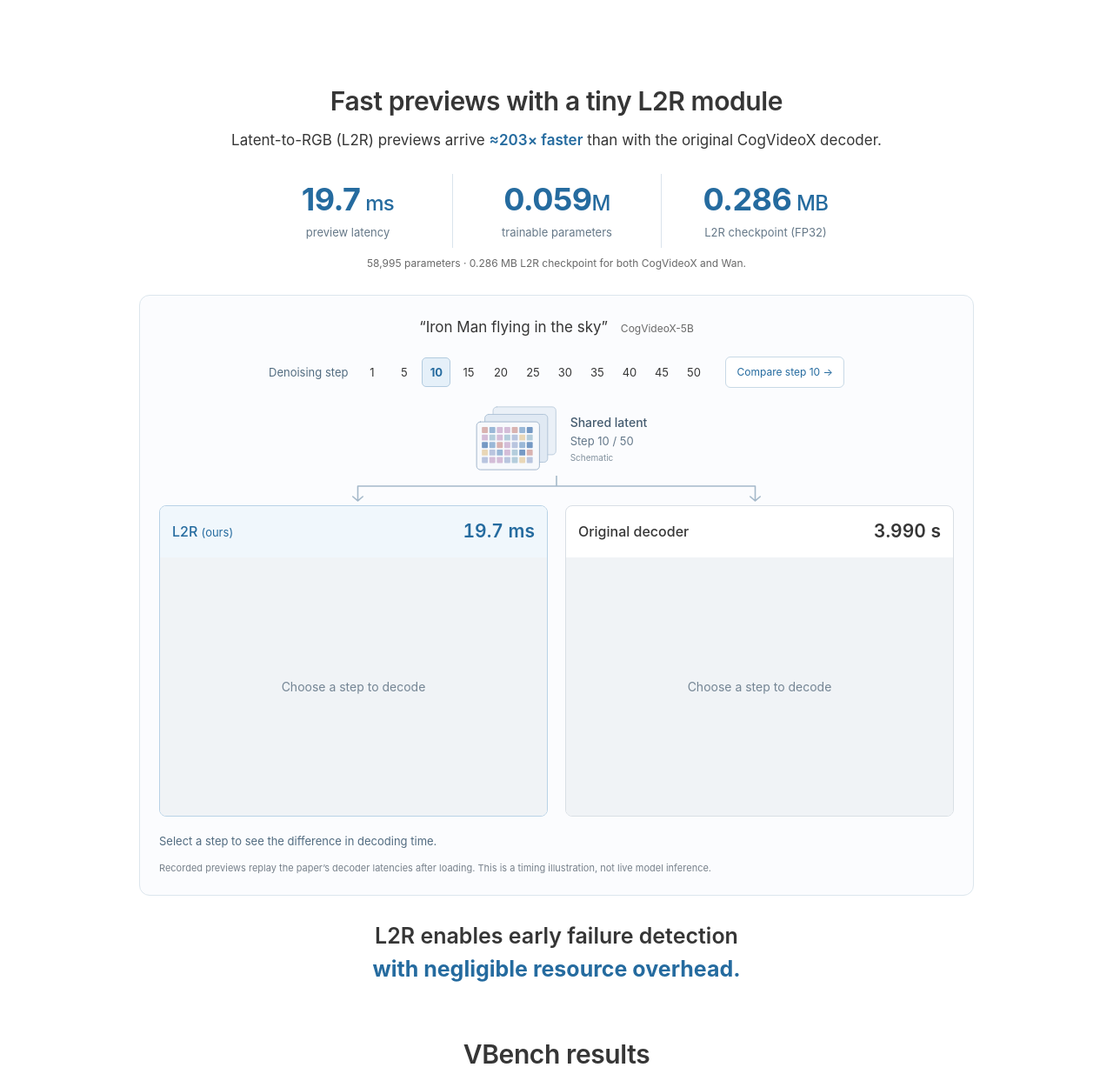
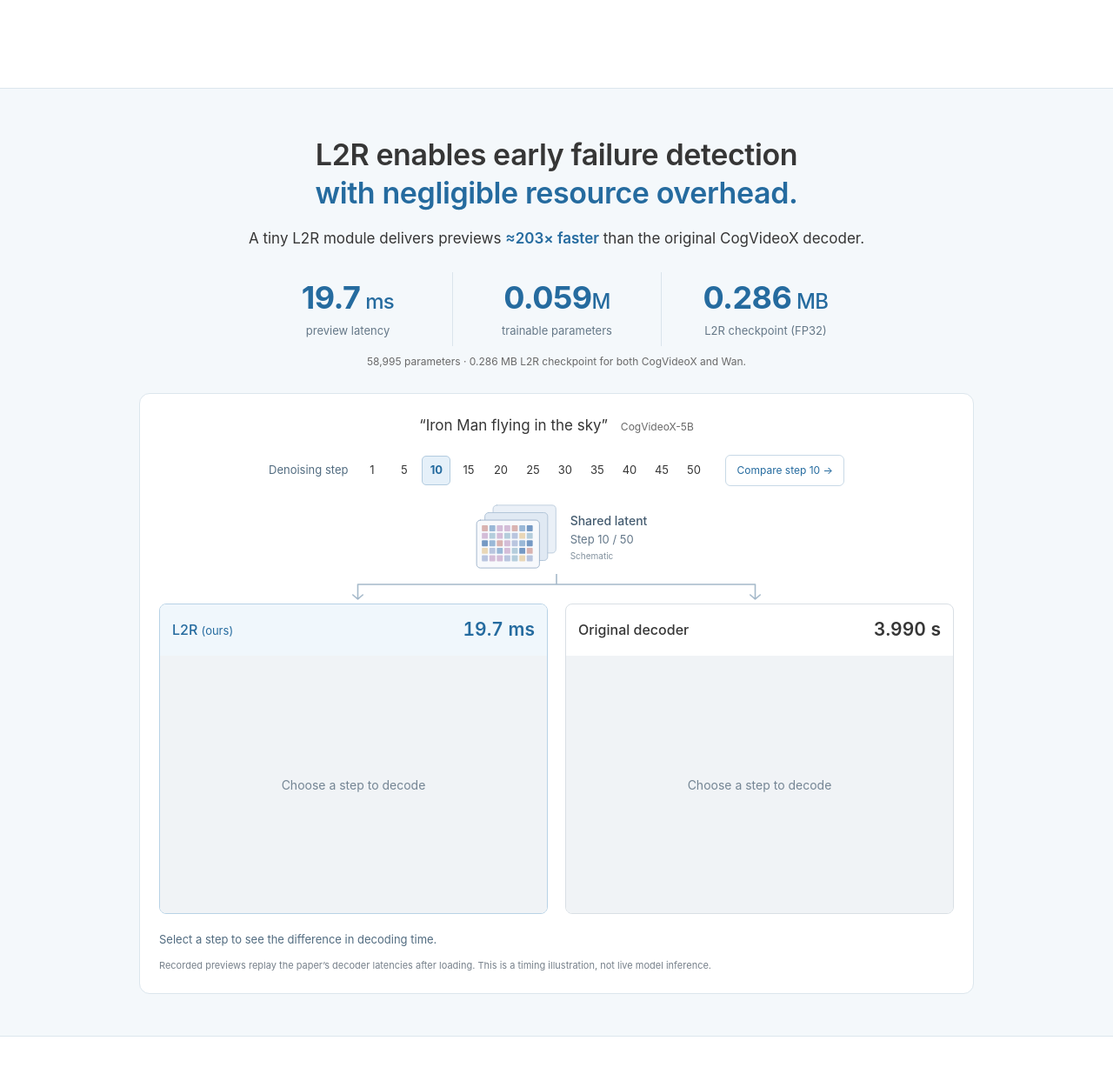
Before and after one commit to ByungKi-K/EarlyFailure, a plain HTML site: page source/index.html in a window 1280 px wide. Shown: the part 1638-2873 px from the top of the page at 87% size. Drawn offline with Linux system fonts and the light colour scheme.

Commit message:
Group the L2R demo under its main takeaway

```diff
--- a/source/index.html
+++ b/source/index.html
@@ -10,7 +10,7 @@
   <meta property="og:type" content="website">
   <title>Early Failure Detection and Intervention in Video Diffusion Models</title>
   <link rel="icon" href="assets/images/favicon.svg" type="image/svg+xml">
-  <link rel="stylesheet" href="styles.css?v=20261030-16">
+  <link rel="stylesheet" href="styles.css?v=20261030-17">
   <script src="app.js?v=20261030-16" defer></script>
   <script src="decoder-demo.js?v=20261030-1" defer></script>
 </head>
@@ -103,9 +103,10 @@
     </figure>
   </section>
 
-  <section class="content section decoder-section" id="l2r" aria-labelledby="decoder-title">
-    <h2 id="decoder-title">Fast previews with a tiny L2R module</h2>
-    <p class="decoder-intro">Latent-to-RGB (L2R) previews arrive <strong>≈203× faster</strong> than with the original CogVideoX decoder.</p>
+  <section class="section decoder-section" id="l2r" aria-labelledby="decoder-title">
+    <div class="content">
+    <h2 id="decoder-title">L2R enables early failure detection <span>with negligible resource overhead.</span></h2>
+    <p class="decoder-intro">A tiny L2R module delivers previews <strong>≈203× faster</strong> than the original CogVideoX decoder.</p>
     <div class="decoder-stats" aria-label="L2R model size and latency">
       <div><strong>19.7<span> ms</span></strong><span>preview latency</span></div>
       <div><strong>0.059<span>M</span></strong><span>trainable parameters</span></div>
@@ -162,7 +163,7 @@
       <p class="decoder-timing-note">Recorded previews replay the paper’s decoder latencies after loading. This is a timing illustration, not live model inference.</p>
       <noscript><p class="decoder-timing-note">Enable JavaScript to try the timing comparison.</p></noscript>
     </figure>
-    <p class="decoder-takeaway">L2R enables early failure detection <strong>with negligible resource overhead.</strong></p>
+    </div>
   </section>
 
   <section class="content section" id="results" aria-labelledby="results-title">
--- a/source/styles.css
+++ b/source/styles.css
@@ -76,7 +76,9 @@ h2 { font-size: 30px; line-height: 1.25; font-weight: 600; text-align: center; m
 .section { padding: 49px 0 12px; }
 .research-copy { max-width: 800px; margin: 0 auto; font-size: 18px; line-height: 1.8; }
 .teaser-figure { margin-top: 30px; }
-.decoder-section h2 { margin-bottom: 12px; }
+.decoder-section { margin-top: 52px; padding: 54px 0 48px; border-block: 1px solid #dce6ed; background: #f4f8fb; }
+.decoder-section h2 { max-width: 820px; margin: 0 auto 16px; font-size: clamp(26px, 3vw, 34px); line-height: 1.3; }
+.decoder-section h2 span { display: block; color: #256b9f; }
 .decoder-intro { max-width: 760px; margin: 0 auto; text-align: center; font-size: 17px; line-height: 1.7; }
 .decoder-intro strong { color: #256b9f; }
 .decoder-stats { display: grid; grid-template-columns: repeat(3, 1fr); max-width: 720px; margin: 24px auto 8px; }
@@ -86,9 +88,7 @@ h2 { font-size: 30px; line-height: 1.25; font-weight: 600; text-align: center; m
 .decoder-stats strong span { font-size: 24px; font-weight: 500; }
 .decoder-stats > div > span { color: #657888; font-size: 13px; margin-top: 5px; }
 .decoder-size-note { text-align: center; font-size: 12px; color: var(--muted); }
-.decoder-takeaway { max-width: 760px; margin: 28px auto 0; text-align: center; font-size: clamp(20px, 2.5vw, 25px); line-height: 1.5; font-weight: 600; }
-.decoder-takeaway strong { display: block; color: #256b9f; font-weight: 700; }
-.decoder-demo { margin: 26px 0 0; border: 1px solid #dce6ed; border-radius: 12px; padding: 22px; background: #fbfcfe; }
+.decoder-demo { margin: 26px 0 0; border: 1px solid #dce6ed; border-radius: 12px; padding: 22px; background: #fff; }
 .decoder-prompt { font-size: 17px; text-align: center; }
 .decoder-prompt > span { display: inline-block; margin-left: 10px; color: var(--muted); font-size: 12px; }
 .decoder-toolbar { display: flex; flex-wrap: wrap; align-items: center; justify-content: center; gap: 12px 20px; margin: 20px 0 15px; }
```
